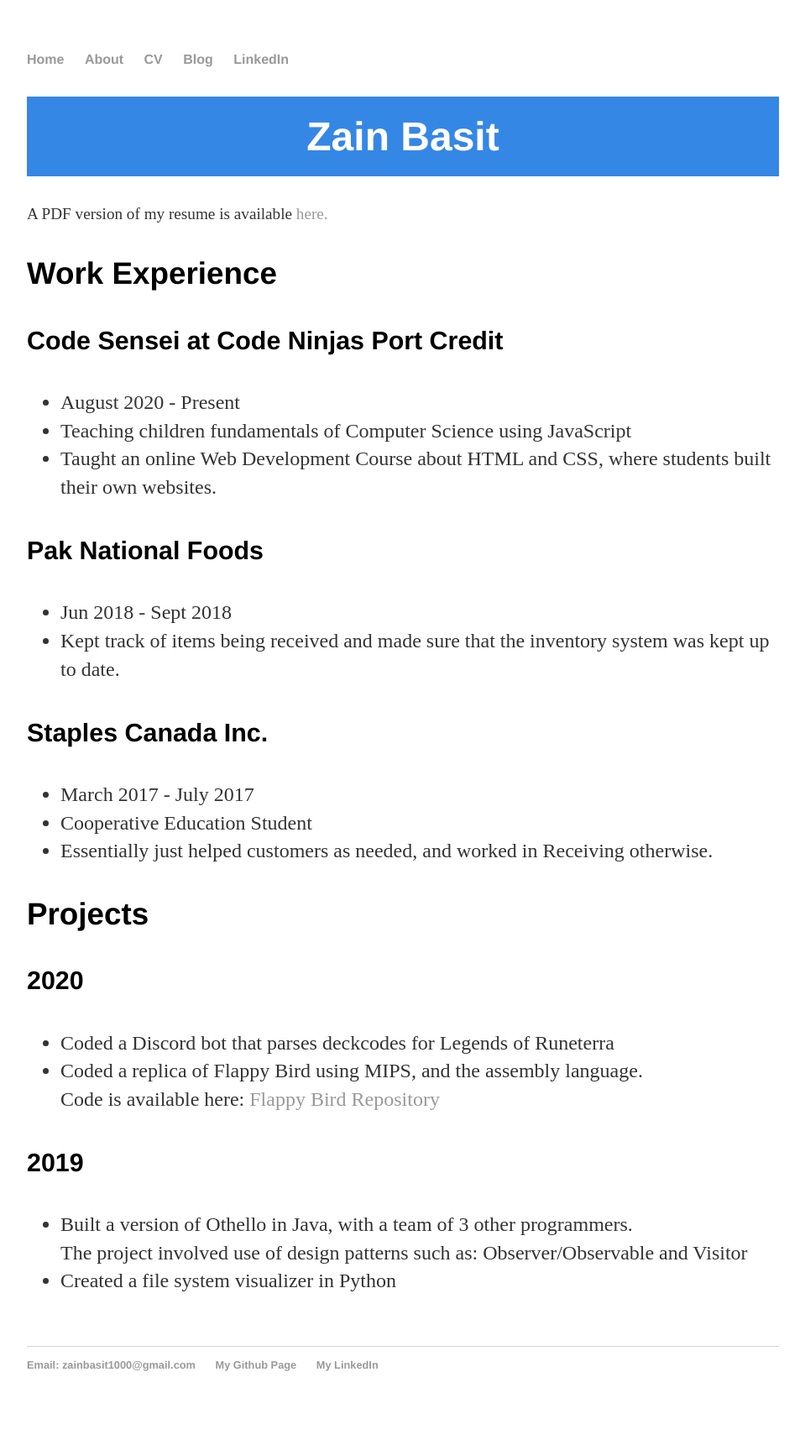
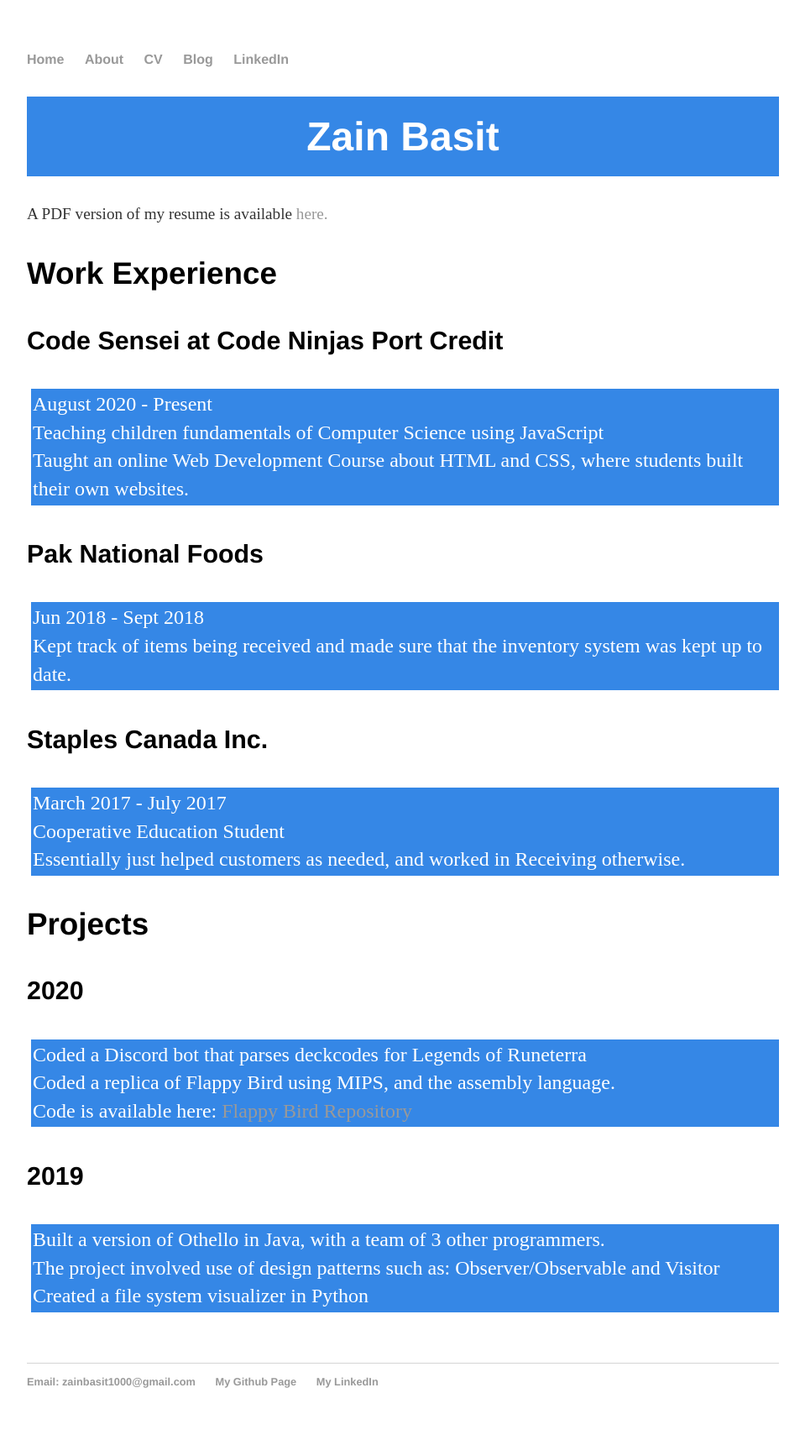
Before and after one commit to Zain-Basit/zain-basit.github.io, a Jekyll site: the page built from cv/index.html, in a window 1280 px wide. Shown: the whole page at 84% size, without its empty margins (160-1119 px from the left). Built offline with Jekyll 4.4.1, drawn with Linux system fonts in a browser that asks for light colours.

Commit message:
forgot to add class id

```diff
--- a/cv/index.html
+++ b/cv/index.html
@@ -10,7 +10,7 @@
     <h3>Work Experience</h3> <!-- Jobs I've had from Most Recent to Least -->
 
         <h4>Code Sensei at Code Ninjas Port Credit</h4>
-            <ul>
+            <ul class="ul">
                 <li>August 2020 - Present</li>
                 <li>Teaching children fundamentals of Computer Science using JavaScript</li>
                 <li>Taught an online Web Development Course about HTML and CSS, where
@@ -18,13 +18,13 @@
             </ul>
 
         <h4>Pak National Foods</h4>
-            <ul>
+            <ul class="ul">
                 <li>Jun 2018 - Sept 2018</li>
                 <li>Kept track of items being received and made sure that the inventory system was kept up to date.</li>
             </ul>
 
         <h4>Staples Canada Inc.</h4>
-            <ul>
+            <ul class="ul">
                 <li>March 2017 - July 2017</li>
                 <li>Cooperative Education Student</li>
                 <li>Essentially just helped customers as needed, and worked in Receiving otherwise.</li>
@@ -33,13 +33,13 @@
     <h3>Projects</h3> <!-- This is a list of all projects I've worked on, from Most Recent to Least -->
 
         <h4>2020</h4>
-        <ul>
+        <ul class="ul">
             <li>Coded a Discord bot that parses deckcodes for Legends of Runeterra</li>
             <li>Coded a replica of Flappy Bird using MIPS, and the assembly language. <br> Code is available here: <a href="https://github.com/Zain-Basit/repo_flappybird" target="_blank">Flappy Bird Repository</a></li>
         </ul>
 
         <h4>2019</h4>
-        <ul>
+        <ul class="ul">
             <li>Built a version of Othello in Java, with a team of 3 other programmers.<br>
                 The project involved use of design patterns such as: Observer/Observable and Visitor</li>
             <li>Created a file system visualizer in Python</li>
```
